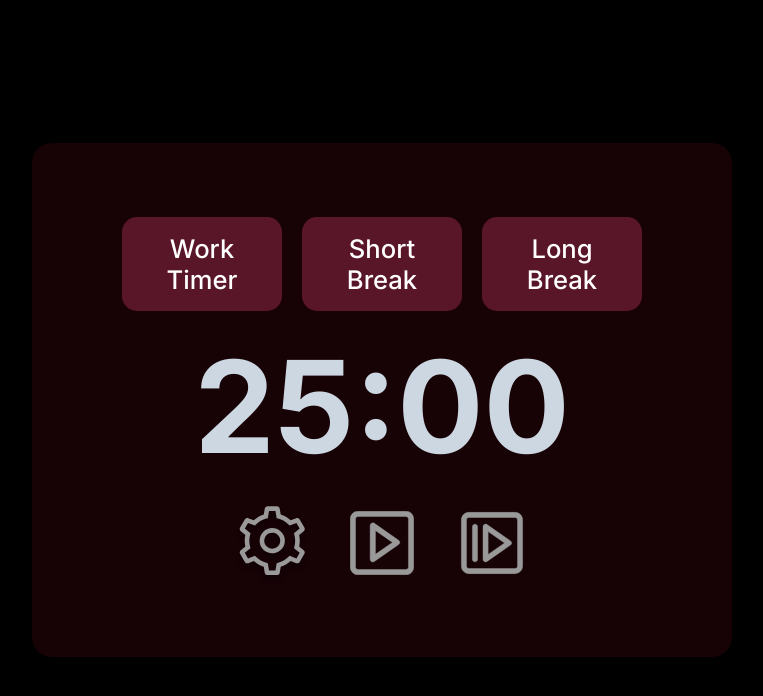
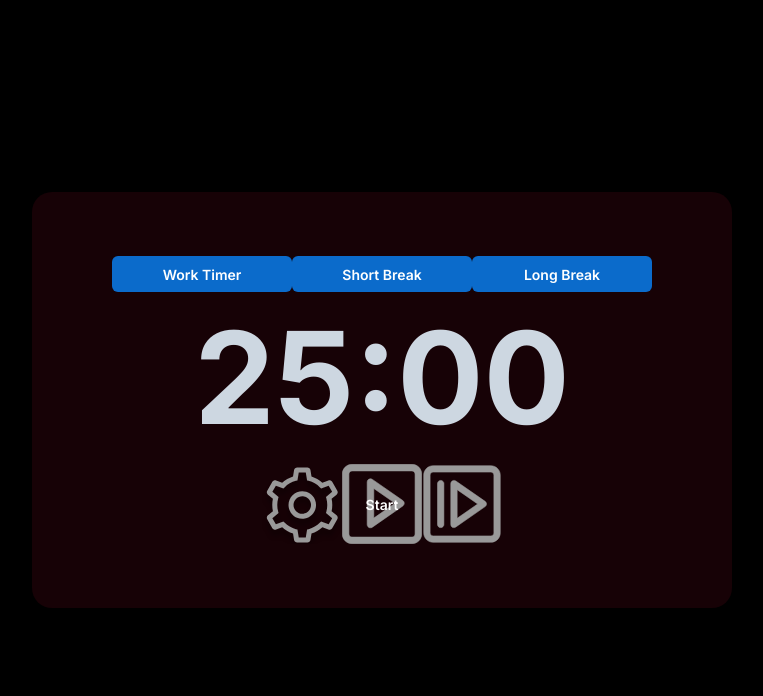
Before and after one commit to John-Ericksen/PomoTimer, a React (Vite) app: page / in a window 1280 px wide. Shown: the top 696 px of the page, without its empty margins (258-1021 px from the left). Built offline with nearby package versions, Linux system fonts and the light colour scheme.

Commit message:
integrate joyui styles for button, fix sizing issues for buttons

```diff
--- a/src/components/Content/Content.scss
+++ b/src/components/Content/Content.scss
@@ -6,7 +6,7 @@
   padding-right: 10vh;
   border-radius: 20px;
   max-width: 700px;
-  width: 66vw;
+  width: fit-content;
   height: fit-content;
   min-height: 300px;
   display: flex;
@@ -35,7 +35,7 @@
     padding-left: 5vh;
     padding-right: 5vh;
     border-radius: 20px;
-    max-width: 400px;
+    width: fit-content;
     height: fit-content;
     min-height: 300px;
     display: flex;
--- a/src/components/Settings/Settings.scss
+++ b/src/components/Settings/Settings.scss
@@ -2,15 +2,19 @@
   background-color: transparent;
   background-image: url("../../assets/img/settings.svg");
   background-repeat: no-repeat;
-  background-position: center 0%;
-  background-size: 9.5vh;
+  background-position: center center;
+  background-size: 80px 80px;
   padding: 0;
   font: inherit;
   cursor: pointer;
-  min-width: 90px;
-  width: 7vw;
-  height: 10vh;
+  min-width: 8vh;
+  width: 80px;
+  height: 80px;
   transition: none;
+  min-width: 80px;
+  transition: none;
+  min-width: 80px;
+  border-radius: 15px;
 }
 
 .settings-form {
--- a/src/components/Settings/Settings.tsx
+++ b/src/components/Settings/Settings.tsx
@@ -1,5 +1,6 @@
 import { useEffect, useState } from "react";
 import "./Settings.scss";
+import { Button } from "@mui/joy";
 
 export default function Settings(props: any) {
   const [showForm, setShowForm] = useState(false);
@@ -74,7 +75,9 @@ export default function Settings(props: any) {
 
   return (
     <>
-      <button className="settings-button" onClick={changeShowForm} />
+      <Button className="settings-button" onClick={changeShowForm} sx={{backgroundColor: "transparent",
+    backgroundSize: "90px 90px",
+    backgroundPosition: "center 1px"}} />
       {showForm && (
         <form className="settings-form" action="">
           <a href="https://todoist.com/productivity-methods/pomodoro-technique">
--- a/src/components/Timer/Timer.scss
+++ b/src/components/Timer/Timer.scss
@@ -20,14 +20,15 @@ button {
   background-image: url("../../assets/img/pause.svg");
   background-repeat: no-repeat;
   background-position: center center;
-  background-size: 8vh;
+  background-size: 80px 80px;
   padding: 0;
   font: inherit;
-  font-size: 0em;
   cursor: pointer;
-  min-width: 7vw;
-  width: 7vw;
-  height: 10vh;
+  min-width: 8vh;
+  width: 80px;
+  height: 80px;
+  transition: none;
+  min-width: 80px;
   transition: none;
   min-width: 80px;
   border-radius: 15px;
@@ -38,14 +39,15 @@ button {
   background-image: url("../../assets/img/play.svg");
   background-repeat: no-repeat;
   background-position: center center;
-  background-size: 8vh;
+  background-size: 80px 80px;
   padding: 0;
   font: inherit;
-  font-size: 0em;
   cursor: pointer;
-  min-width: 7vw;
-  width: 7vw;
-  height: 10vh;
+  min-width: 8vh;
+  width: 80px;
+  height: 80px;
+  transition: none;
+  min-width: 80px;
   transition: none;
   min-width: 80px;
   border-radius: 15px;
@@ -85,13 +87,13 @@ p {
   background-image: url("../../assets/img/skip.svg");
   background-repeat: no-repeat;
   background-position: center center;
-  background-size: 8vh;
+  background-size: 800px 80px;
   padding: 0;
   font: inherit;
   cursor: pointer;
-  min-width: 7vw;
-  width: 7vw;
-  height: 10vh;
+  min-width: 8vh;
+  width: 80px;
+  height: 80px;
   transition: none;
   min-width: 80px;
 }
@@ -120,15 +122,6 @@ p {
     font-size: 0em;
   }
 
-  button {
-    margin: 10px;
-    border-radius: 15px;
-    width: 20vw;
-    max-width: 200px;
-    font-size: 0.8em;
-    height: auto;
-  }
-
   p {
     font-size: 7em;
     font-weight: bold;
--- a/src/components/Timer/Timer.tsx
+++ b/src/components/Timer/Timer.tsx
@@ -3,6 +3,7 @@ import { useState } from "react";
 import Settings from "../Settings/Settings";
 import "./Timer.scss";
 import alarm from "../../assets/alarm.mp3";
+import { Button } from "@mui/joy";
 
 export default function Timer(props: any) {
   const INTERVAL_IN_MILISECONDS = 100;
@@ -182,30 +183,30 @@ export default function Timer(props: any) {
   return (
     <div className="timer">
       <div className="top-row">
-        <button
+        <Button
           className={
             props.currentMode === "work" ? "button-work" : "button-break"
           }
           onClick={workTimer}
         >
           Work Timer
-        </button>
-        <button
+        </Button>
+        <Button
           className={
             props.currentMode === "work" ? "button-work" : "button-break"
           }
           onClick={shortBreak}
         >
           Short Break
-        </button>
-        <button
+        </Button>
+        <Button
           className={
             props.currentMode === "work" ? "button-work" : "button-break"
           }
           onClick={longBreak}
         >
           Long Break
-        </button>
+        </Button>
       </div>
 
       <p>{`${minutesString}:${secondsString}`}</p>
@@ -217,15 +218,16 @@ export default function Timer(props: any) {
           defaultWorkCycles={props.defaultWorkCycles}
           setDefaultWorkCycles={props.setDefaultWorkCycles}
         />
-        <button
+        <Button
           className={
             isCountingDown ? "pause-button" : "play-button"
           }
           onClick={toggleIsCountingDown}
+          sx={{backgroundColor: "transparent"}}
         >
           {isCountingDown ? "Pause" : "Start"}
-        </button>
-        <button onClick={nextMode} className="skip"></button>
+        </Button>
+        <Button onClick={nextMode} sx={{backgroundColor: "transparent"}} className="skip"></Button>
       </div>
     </div>
   );
```
